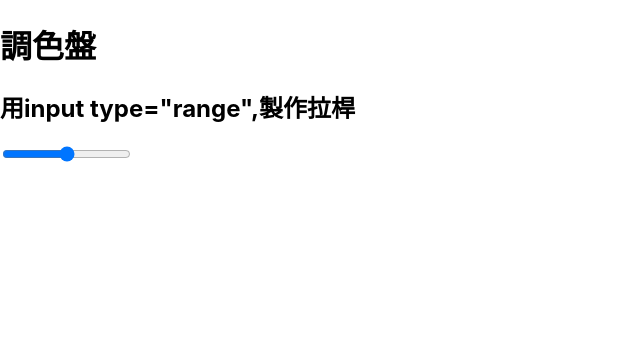
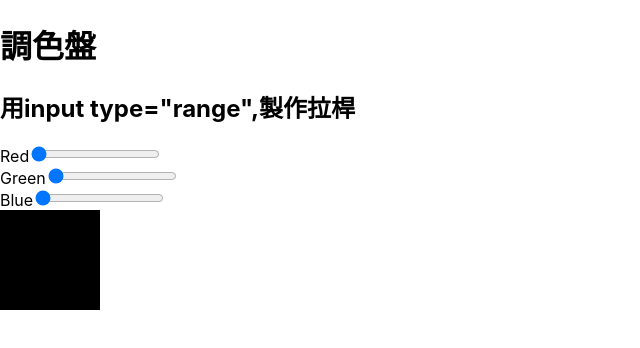
Before and after one commit to michelle3356/review-react, a React (Create React App) app: page /ReviewH11Color in a window 1280 px wide. Shown: the top 348 px of the page, without its empty margins (0-640 px from the left). Built offline with nearby package versions, Linux system fonts and the light colour scheme.

Commit message:
review color

```diff
--- a/src/ReviewH11Color.js
+++ b/src/ReviewH11Color.js
@@ -1,9 +1,10 @@
 import React, { Component } from 'react'
+import ReviewH11ColorInput from './ReviewH11ColorInput';
+
 
 class ReviewH11Color extends React.Component{
   constructor(props){
     super(props);
-
     this.state = {
       r: 0,
       g: 0,
@@ -11,15 +12,25 @@ class ReviewH11Color extends React.Component{
     }
   }
 
+  handleChangeColor = (colorRange, value) => {
+    // console.log(colorRange, value)
+    this.setState({
+      [colorRange]: value,
+    })
+  }
+
   render(){
 
     const {r, g, b} = this.state;
+
     return(
       <div>
         <h1>調色盤</h1>
         <h2>用input type="range",製作拉桿</h2>
-        <input type="range" />
-
+        <ReviewH11ColorInput colorRange="r" onChangeColor={this.handleChangeColor} colorValue={r} />
+        <ReviewH11ColorInput colorRange="g" onChangeColor={this.handleChangeColor} colorValue={g} />
+        <ReviewH11ColorInput colorRange="b" onChangeColor={this.handleChangeColor} colorValue={b} />
+        <div style={{width: 100, height: 100, background: `rgb(${r}, ${g}, ${b}`}}></div>
       </div>
     )
   }
--- a/src/ReviewH11ColorInput.js
+++ b/src/ReviewH11ColorInput.js
@@ -1,18 +1,30 @@
-import React, { Component } from 'react'
+import React, { Component } from 'react';
+
+const Name = {
+  r: 'Red',
+  g: 'Green',
+  b: 'Blue'
+}
+class ReviewH11ColorInput extends React.Component{
 
 
-class ReviewH11ColorInput extends React.Component{
+  handleChange = (e) => {
+    this.props.onChangeColor(this.props.colorRange, e.target.value);
+  }
 
   render(){
-    const value = this.props;
+    const {colorValue, colorRange} = this.props;
 
     return(
       <div>
+        <label>{Name[colorRange]}</label>
         <input
-        type="range"
-        min="0"
-        max="255"
-        step="1" />
+          type="range"
+          min="0"
+          max="255"
+          step="1"
+          value={colorValue}
+          onChange={this.handleChange.bind(this)} />
       </div>
     )
   }
```
